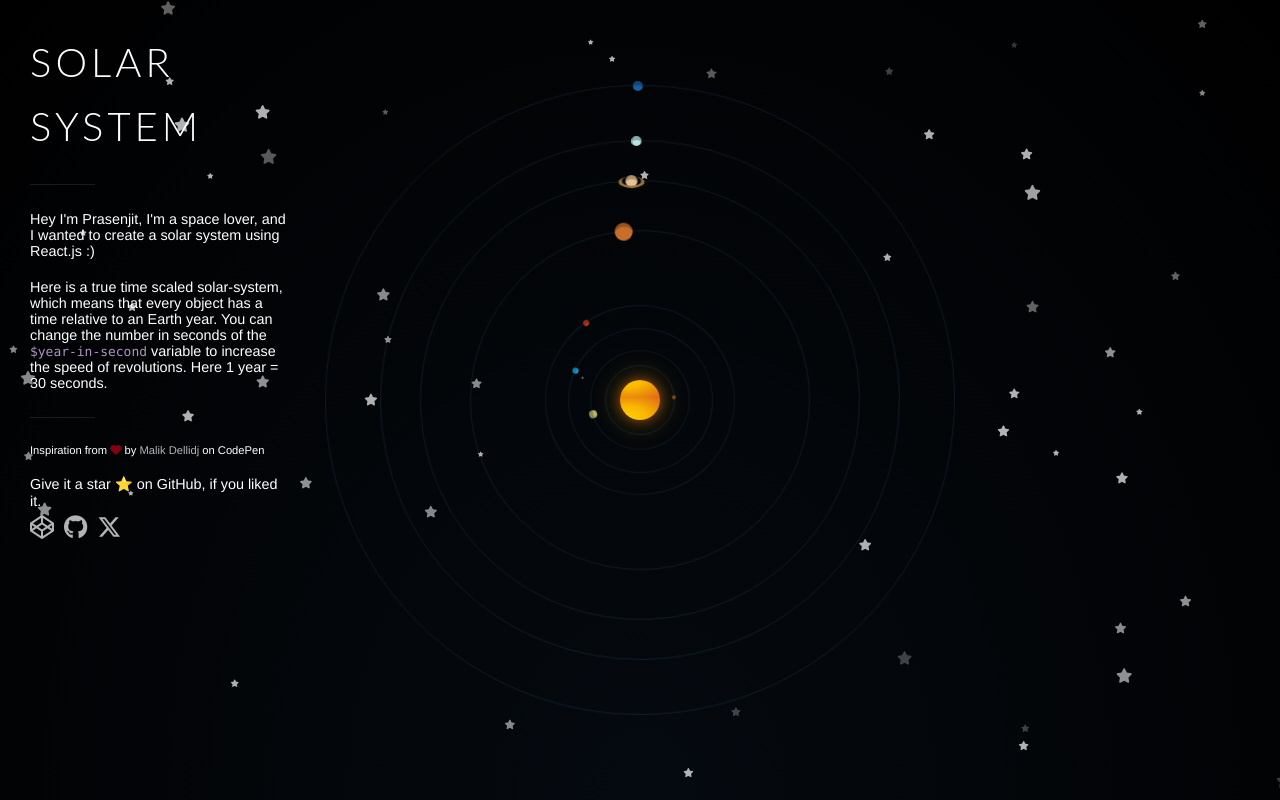
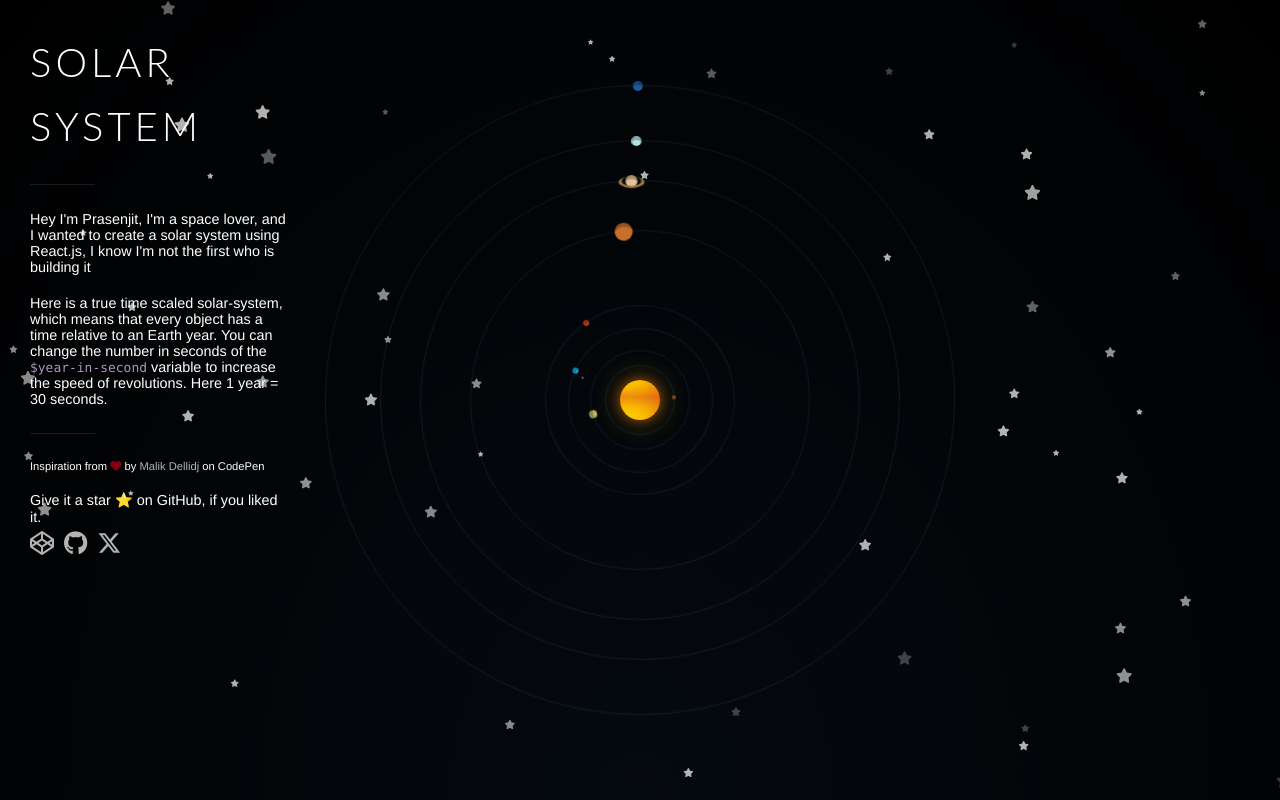
Before and after one commit to StarKnightt/Solar-System, a React (Vite) app: page / in a window 1280 px wide. Built offline with nearby package versions, Linux system fonts and the light colour scheme.

Commit message:
changed the description

```diff
--- a/src/components/SolarSystem.jsx
+++ b/src/components/SolarSystem.jsx
@@ -34,7 +34,7 @@ const SolarSystem = () => {
                 <h1>Solar System</h1>
                 <hr />
                 <p>
-                    Hey I'm Prasenjit, I'm a space lover, and I wanted to create a solar system using React.js :)
+                    Hey I'm Prasenjit, I'm a space lover, and I wanted to create a solar system using React.js, I know I'm not the first who is building it
                 </p>
                 <p>
                     Here is a true time scaled solar-system, which means that every object has a time relative to an Earth year. You can change the number in seconds of the
```
